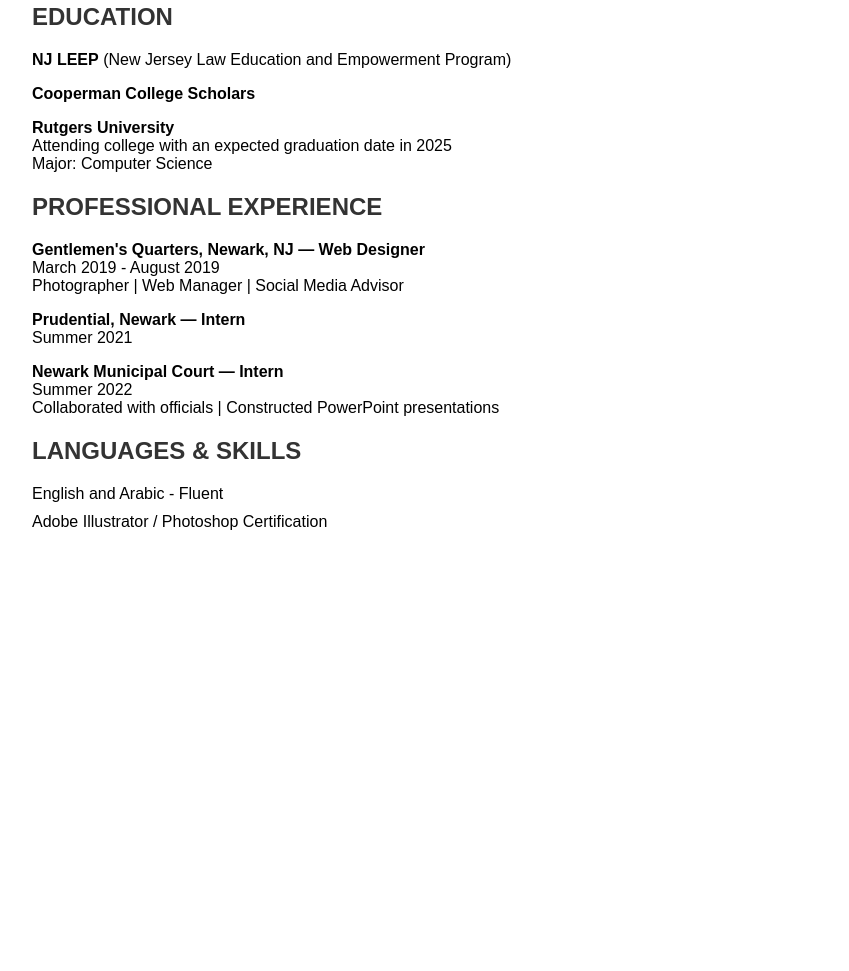
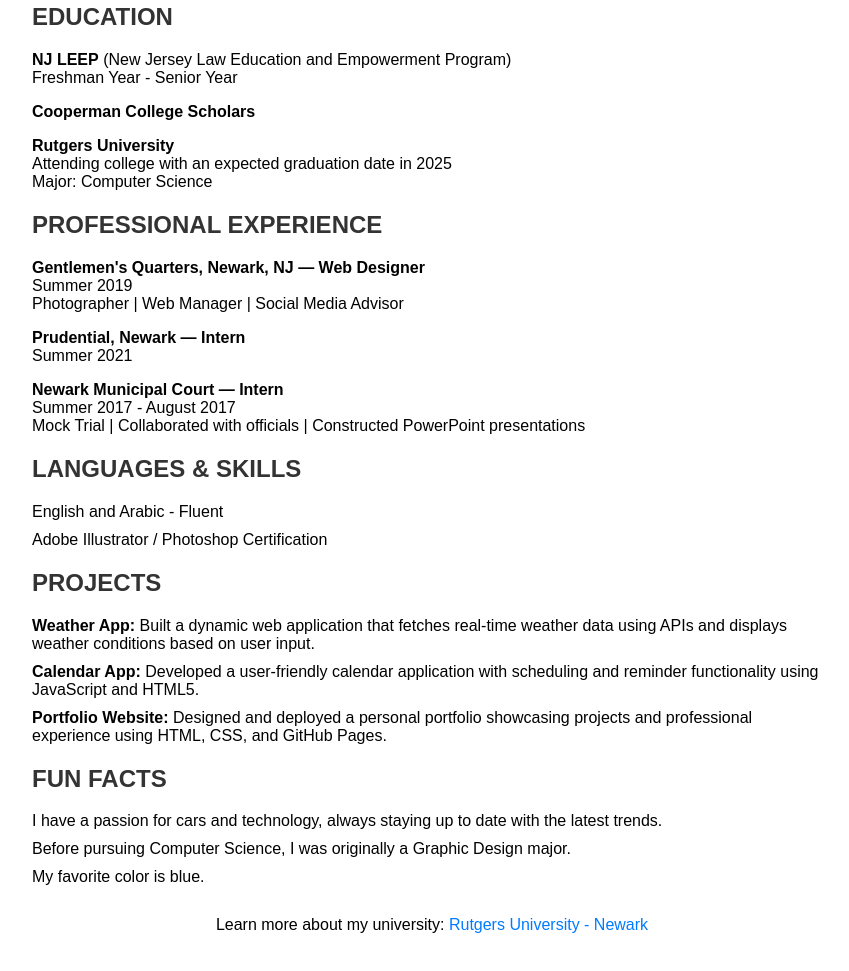
Before and after one commit to Jaafar128-dev/resume, a plain HTML site: page index.html in a window 1280 px wide. Shown: the part 195-1166 px from the top of the page, without its empty margins (208-1057 px from the left). Before the commit the page ends 816 px from the top, so only its background shows below. Drawn offline with Linux system fonts and the light colour scheme.

Commit message:
Update index.html

```diff
--- a/index.html
+++ b/index.html
@@ -39,6 +39,17 @@
         li {
             margin-bottom: 10px;
         }
+        .footer {
+            text-align: center;
+            margin-top: 30px;
+        }
+        .footer a {
+            color: #007BFF;
+            text-decoration: none;
+        }
+        .footer a:hover {
+            text-decoration: underline;
+        }
     </style>
 </head>
 <body>
@@ -51,7 +62,7 @@
         <div class="section">
             <h2>EDUCATION</h2>
             <p><strong>NJ LEEP</strong> (New Jersey Law Education and Empowerment Program)<br>
-
+            Freshman Year - Senior Year<br>
             <p><strong>Cooperman College Scholars</strong></p>
             <p><strong>Rutgers University</strong><br>
             Attending college with an expected graduation date in 2025<br>
@@ -61,15 +72,15 @@
         <div class="section">
             <h2>PROFESSIONAL EXPERIENCE</h2>
             <p><strong>Gentlemen's Quarters, Newark, NJ — Web Designer</strong><br>
-            March 2019 - August 2019<br>
+            Summer 2019<br>
             Photographer | Web Manager | Social Media Advisor</p>
 
             <p><strong>Prudential, Newark — Intern</strong><br>
             Summer 2021</p>
 
             <p><strong>Newark Municipal Court — Intern</strong><br>
-            Summer 2022<br>
-            Collaborated with officials | Constructed PowerPoint presentations</p>
+            Summer 2017 - August 2017<br>
+            Mock Trial | Collaborated with officials | Constructed PowerPoint presentations</p>
         </div>
 
         <div class="section">
@@ -79,6 +90,28 @@
                 <li>Adobe Illustrator / Photoshop Certification</li>
             </ul>
         </div>
+
+        <div class="section">
+            <h2>PROJECTS</h2>
+            <ul>
+                <li><strong>Weather App:</strong> Built a dynamic web application that fetches real-time weather data using APIs and displays weather conditions based on user input.</li>
+                <li><strong>Calendar App:</strong> Developed a user-friendly calendar application with scheduling and reminder functionality using JavaScript and HTML5.</li>
+                <li><strong>Portfolio Website:</strong> Designed and deployed a personal portfolio showcasing projects and professional experience using HTML, CSS, and GitHub Pages.</li>
+            </ul>
+        </div>
+
+        <div class="section">
+            <h2>FUN FACTS</h2>
+            <ul>
+                <li>I have a passion for cars and technology, always staying up to date with the latest trends.</li>
+                <li>Before pursuing Computer Science, I was originally a Graphic Design major.</li>
+                <li>My favorite color is blue.</li>
+            </ul>
+        </div>
+
+        <div class="footer">
+            <p>Learn more about my university: <a href="https://www.newark.rutgers.edu/" target="_blank">Rutgers University - Newark</a></p>
+        </div>
     </div>
 </body>
 </html>
```
